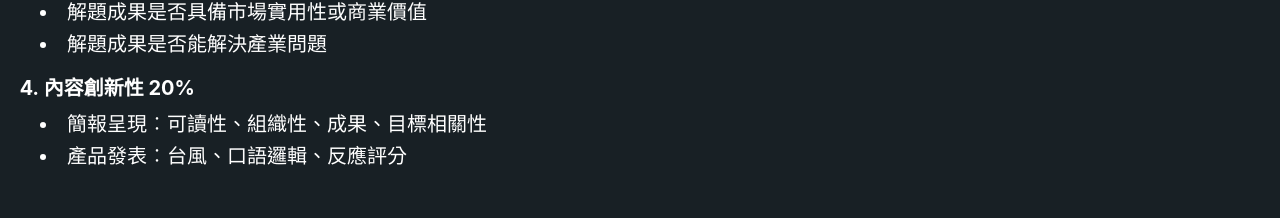
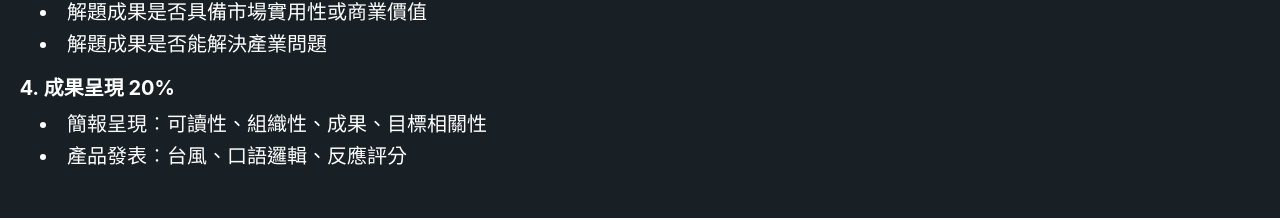
Before and after one commit to nizw0/hackathon, a React (Create React App) app: page / in a window 1280 px wide. Shown: the part 6990-7210 px from the top of the page. Built offline with nearby package versions, Linux system fonts and the light colour scheme; the HTML template or start-up script is replaced by a standard one.

Commit message:
feat: update contents

```diff
--- a/src/components/notice.jsx
+++ b/src/components/notice.jsx
@@ -126,7 +126,7 @@ export function Notice(props) {
               </ol>
             </li>
             <li>
-              內容創新性 20%
+              成果呈現 20%
               <ol className="pl-5 mt-2 space-y-1 font-normal list-disc list-inside">
                 <li>簡報呈現︰可讀性、組織性、成果、目標相關性</li>
                 <li>產品發表︰台風、口語邏輯、反應評分</li>
```
